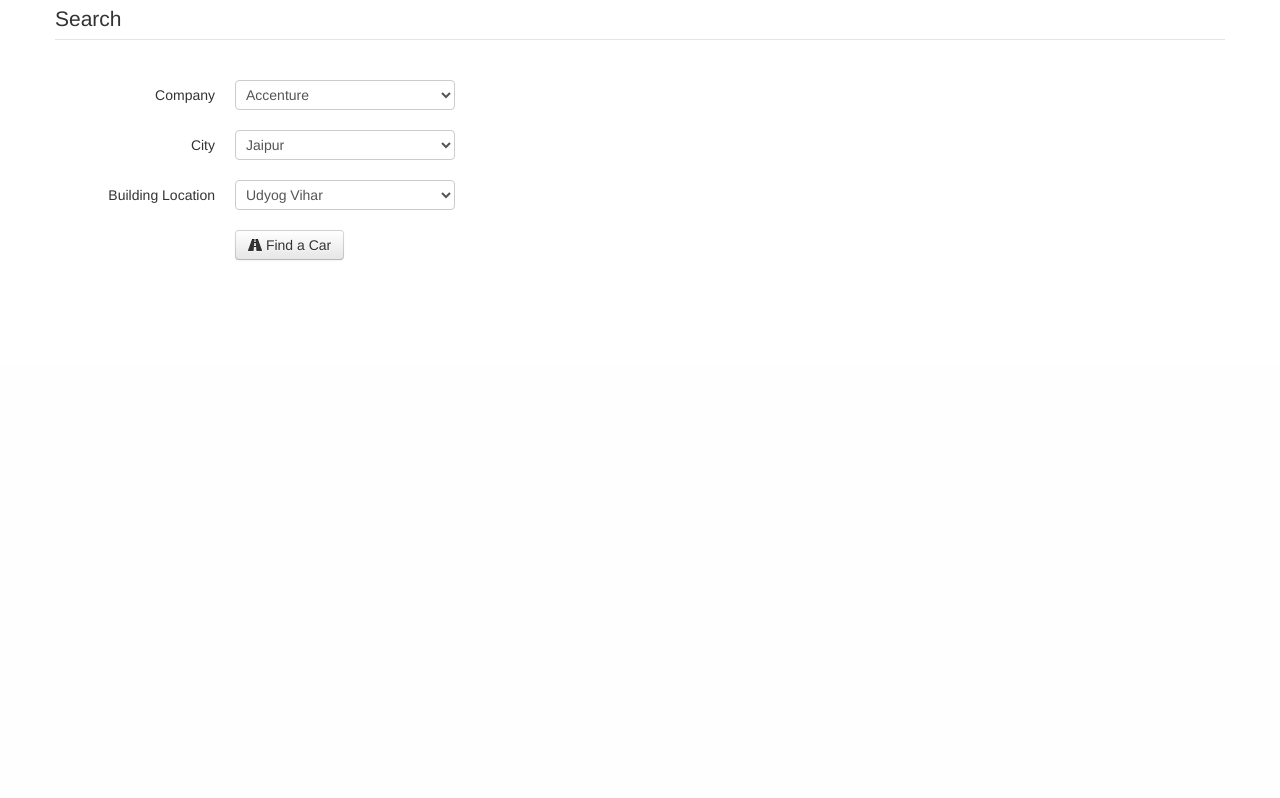
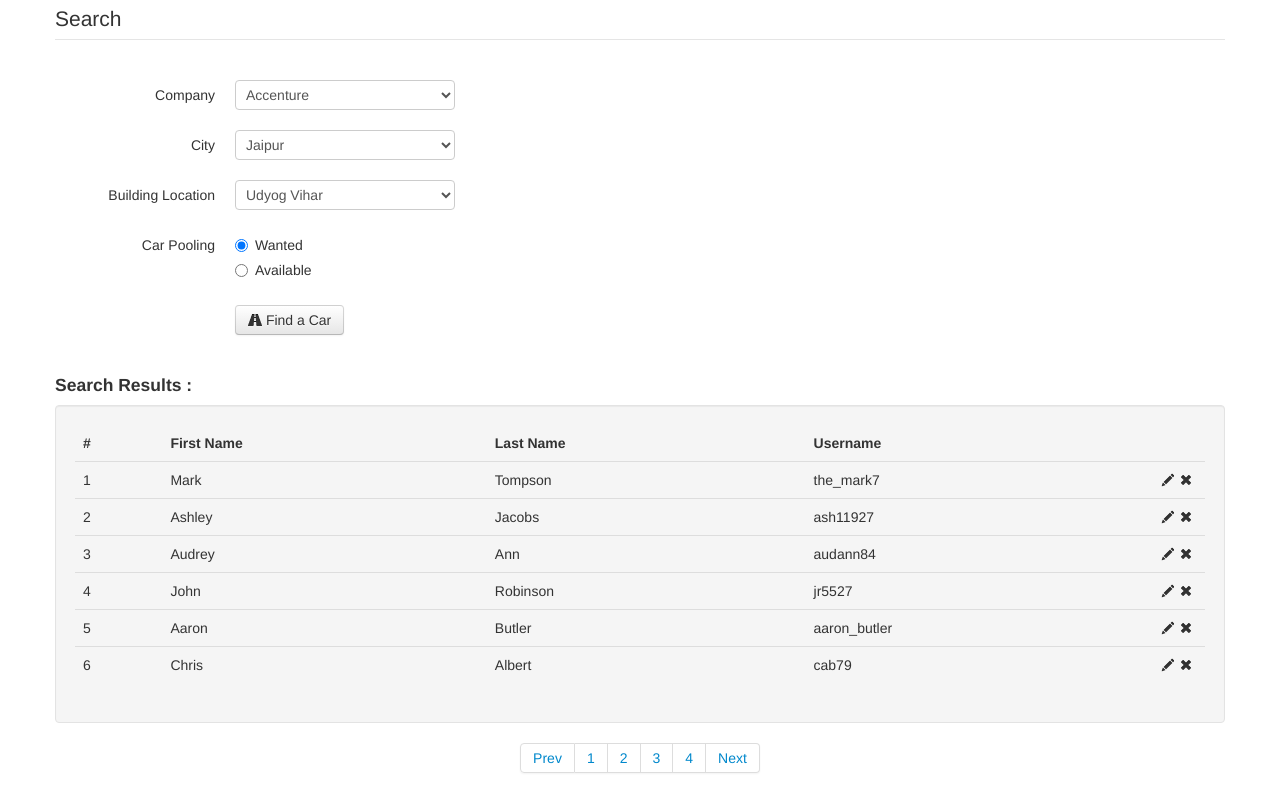
Before and after one commit to payamrastogi/carpooling, a PHP site: page / in a window 1280 px wide. Shown: the part 437-1235 px from the top of the page. Before the commit the page ends 697 px from the top, so only its background shows below. Run offline with PHP 8.4, Linux system fonts and the light colour scheme; some libraries are stand-ins or nearby versions.

Commit message:
Search Page
Display search results

```diff
--- a/Application/src/index.php
+++ b/Application/src/index.php
@@ -65,6 +65,21 @@
 				</div>
 			</div>
 
+<!-- Multiple Radios -->
+<div class="control-group">
+  <label class="control-label">Car Pooling</label>
+  <div class="controls">
+    <label class="radio">
+      <input type="radio" name="adstatus" value="Wanted" checked="checked">
+      Wanted
+    </label>
+    <label class="radio">
+      <input type="radio" name="adstatus" value="Available">
+      Available
+    </label>
+  </div>
+</div>
+
 			<div class="control-group">
 				<div class="controls">
 
@@ -76,6 +91,112 @@
 
 	<!-- search form ends here -->
 
+<!-- search results start here -->
+
+<h4>Search Results : </h4>
+
+<div class="well">
+    <table class="table">
+      <thead>
+        <tr>
+          <th>#</th>
+          <th>First Name</th>
+          <th>Last Name</th>
+          <th>Username</th>
+          <th style="width: 36px;"></th>
+        </tr>
+      </thead>
+      <tbody>
+        <tr>
+          <td>1</td>
+          <td>Mark</td>
+          <td>Tompson</td>
+          <td>the_mark7</td>
+          <td>
+              <a href="user.html"><i class="icon-pencil"></i></a>
+              <a href="#myModal" role="button" data-toggle="modal"><i class="icon-remove"></i></a>
+          </td>
+        </tr>
+        <tr>
+          <td>2</td>
+          <td>Ashley</td>
+          <td>Jacobs</td>
+          <td>ash11927</td>
+          <td>
+              <a href="user.html"><i class="icon-pencil"></i></a>
+              <a href="#myModal" role="button" data-toggle="modal"><i class="icon-remove"></i></a>
+          </td>
+        </tr>
+        <tr>
+          <td>3</td>
+          <td>Audrey</td>
+          <td>Ann</td>
+          <td>audann84</td>
+          <td>
+              <a href="user.html"><i class="icon-pencil"></i></a>
+              <a href="#myModal" role="button" data-toggle="modal"><i class="icon-remove"></i></a>
+          </td>
+        </tr>
+        <tr>
+          <td>4</td>
+          <td>John</td>
+          <td>Robinson</td>
+          <td>jr5527</td>
+          <td>
+              <a href="user.html"><i class="icon-pencil"></i></a>
+              <a href="#myModal" role="button" data-toggle="modal"><i class="icon-remove"></i></a>
+          </td>
+        </tr>
+        <tr>
+          <td>5</td>
+          <td>Aaron</td>
+          <td>Butler</td>
+          <td>aaron_butler</td>
+          <td>
+              <a href="user.html"><i class="icon-pencil"></i></a>
+              <a href="#myModal" role="button" data-toggle="modal"><i class="icon-remove"></i></a>
+          </td>
+        </tr>
+        <tr>
+          <td>6</td>
+          <td>Chris</td>
+          <td>Albert</td>
+          <td>cab79</td>
+          <td>
+              <a href="user.html"><i class="icon-pencil"></i></a>
+              <a href="#myModal" role="button" data-toggle="modal"><i class="icon-remove"></i></a>
+          </td>
+        </tr>
+      </tbody>
+    </table>
+</div>
+
+<div class="pagination aligncenter">
+    <ul>
+        <li><a href="#">Prev</a></li>
+        <li><a href="#">1</a></li>
+        <li><a href="#">2</a></li>
+        <li><a href="#">3</a></li>
+        <li><a href="#">4</a></li>
+        <li><a href="#">Next</a></li>
+    </ul>
+</div>
+<div class="modal small hide fade" id="myModal" tabindex="-1" role="dialog" aria-labelledby="myModalLabel" aria-hidden="true">
+    <div class="modal-header">
+        <button type="button" class="close" data-dismiss="modal" aria-hidden="true">×</button>
+        <h3 id="myModalLabel">Delete Confirmation</h3>
+    </div>
+    <div class="modal-body">
+        <p class="error-text">Are you sure you want to delete the user?</p>
+    </div>
+    <div class="modal-footer">
+        <button class="btn" data-dismiss="modal" aria-hidden="true">Cancel</button>
+        <button class="btn btn-danger" data-dismiss="modal">Delete</button>
+    </div>
+</div>
+
+<!-- search results ends here -->
+
 </div>
 
 <!-- end of container -->
```
